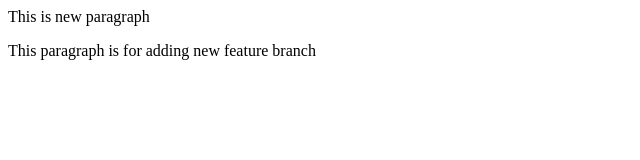
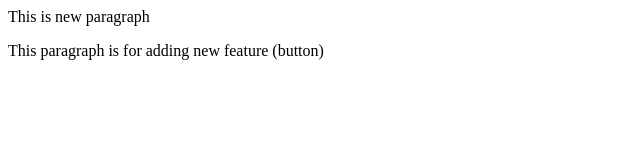
Before and after one commit to Aadityahq/localrepo, a plain HTML site: page index.html in a window 1280 px wide. Shown: the full height of the page, 0-640 px from the left. Drawn offline with Linux system fonts and the light colour scheme.

Commit message:
add button

```diff
--- a/index.html
+++ b/index.html
@@ -1,2 +1,2 @@
 <p>This is new paragraph</p>
-<p>This paragraph is for adding new feature branch</p>
+<p>This paragraph is for adding new feature (button)</p>
```
